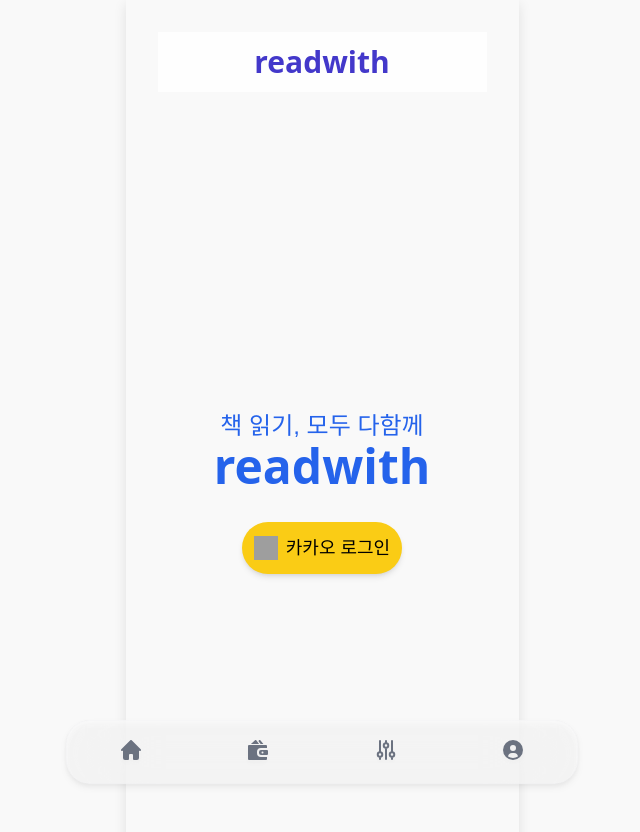
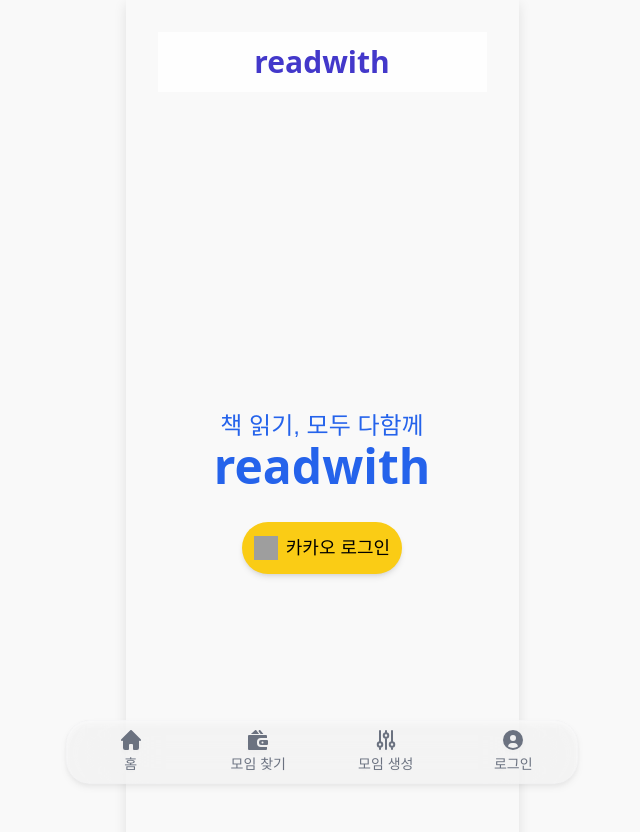
Before and after one commit to cokothon-425/frontend, a React (Vite) app: page /login in a window 1280 px wide. Shown: the top 832 px of the page, without its empty margins (318-958 px from the left). Built offline with nearby package versions, Linux system fonts and the light colour scheme; grey boxes are pictures that could not be loaded; a web font is replaced by a local one.

Commit message:
Added Nametag

```diff
--- a/src/components/BottomNav.jsx
+++ b/src/components/BottomNav.jsx
@@ -10,7 +10,7 @@
                     <path d="m19.707 9.293-2-2-7-7a1 1 0 0 0-1.414 0l-7 7-2 2a1 1 0 0 0 1.414 1.414L2 10.414V18a2 2 0 0 0 2 2h3a1 1 0 0 0 1-1v-4a1 1 0 0 1 1-1h2a1 1 0 0 1 1 1v4a1 1 0 0 0 1 1h3a2 2 0 0 0 2-2v-7.586l.293.293a1 1 0 0 0 1.414-1.414Z"/>
                 </svg>
                 <img src="" alt="" />
-                <span className="sr-only">Home</span>
+                <p className="text-sm text-gray-500">홈</p>
             </a>
             <div id="tooltip-home" role="tooltip" className="absolute z-10 invisible inline-block px-3 py-2 text-sm font-medium text-white transition-opacity duration-300 bg-gray-900 rounded-sm shadow-sm opacity-0 tooltip dark:bg-gray-700">
                 Home
@@ -21,7 +21,7 @@
                     <path d="M11.074 4 8.442.408A.95.95 0 0 0 7.014.254L2.926 4h8.148ZM9 13v-1a4 4 0 0 1 4-4h6V6a1 1 0 0 0-1-1H1a1 1 0 0 0-1 1v13a1 1 0 0 0 1 1h17a1 1 0 0 0 1-1v-2h-6a4 4 0 0 1-4-4Z"/>
                     <path d="M19 10h-6a2 2 0 0 0-2 2v1a2 2 0 0 0 2 2h6a1 1 0 0 0 1-1v-3a1 1 0 0 0-1-1Zm-4.5 3.5a1 1 0 1 1 0-2 1 1 0 0 1 0 2ZM12.62 4h2.78L12.539.41a1.086 1.086 0 1 0-1.7 1.352L12.62 4Z"/>
                 </svg>
-                <span className="sr-only">New Group</span>
+                <p className="text-sm text-gray-500">모임 찾기</p>
             </a>
             <div id="tooltip-wallet" role="tooltip" className="absolute z-10 invisible inline-block px-3 py-2 text-sm font-medium text-white transition-opacity duration-300 bg-gray-900 rounded-sm shadow-sm opacity-0 tooltip dark:bg-gray-700">
                 Wallet
@@ -35,17 +35,17 @@
                 <svg className="w-5 h-5 mb-1 text-gray-500 dark:text-gray-400 group-hover:text-blue-600 dark:group-hover:text-blue-500" aria-hidden="true" xmlns="http://www.w3.org/2000/svg" fill="none" viewBox="0 0 20 20">
                     <path stroke="currentColor" stroke-linecap="round" stroke-linejoin="round" stroke-width="2" d="M4 12.25V1m0 11.25a2.25 2.25 0 0 0 0 4.5m0-4.5a2.25 2.25 0 0 1 0 4.5M4 19v-2.25m6-13.5V1m0 2.25a2.25 2.25 0 0 0 0 4.5m0-4.5a2.25 2.25 0 0 1 0 4.5M10 19V7.75m6 4.5V1m0 11.25a2.25 2.25 0 1 0 0 4.5 2.25 2.25 0 0 0 0-4.5ZM16 19v-2"/>
                 </svg>
-                <span className="sr-only">Settings</span>
+                <p className="text-sm text-gray-500">모임 생성</p>
             </a>
             <div id="tooltip-settings" role="tooltip" className="absolute z-10 invisible inline-block px-3 py-2 text-sm font-medium text-white transition-opacity duration-300 bg-gray-900 rounded-sm shadow-sm opacity-0 tooltip dark:bg-gray-700">
                 Settings
                 <div className="tooltip-arrow" data-popper-arrow></div>
             </div>
-            <a href="/login" data-tooltip-target="tooltip-profile" type="button" className="inline-flex flex-col items-center justify-center px-5 rounded-e-full hover:bg-gray-50 dark:hover:bg-gray-800 group">
+            <a href="/" data-tooltip-target="tooltip-profile" type="button" className="inline-flex flex-col items-center justify-center px-5 rounded-e-full hover:bg-gray-50 dark:hover:bg-gray-800 group">
                 <svg className="w-5 h-5 mb-1 text-gray-500 dark:text-gray-400 group-hover:text-blue-600 dark:group-hover:text-blue-500" aria-hidden="true" xmlns="http://www.w3.org/2000/svg" fill="currentColor" viewBox="0 0 20 20">
                     <path d="M10 0a10 10 0 1 0 10 10A10.011 10.011 0 0 0 10 0Zm0 5a3 3 0 1 1 0 6 3 3 0 0 1 0-6Zm0 13a8.949 8.949 0 0 1-4.951-1.488A3.987 3.987 0 0 1 9 13h2a3.987 3.987 0 0 1 3.951 3.512A8.949 8.949 0 0 1 10 18Z"/>
                 </svg>
-                <span className="sr-only">Login</span>
+                <p className="text-sm text-gray-500">로그인</p>
             </a>
             <div id="tooltip-profile" role="tooltip" className="absolute z-10 invisible inline-block px-3 py-2 text-sm font-medium text-white transition-opacity duration-300 bg-gray-900 rounded-sm shadow-sm opacity-0 tooltip dark:bg-gray-700">
                 Profile
```
